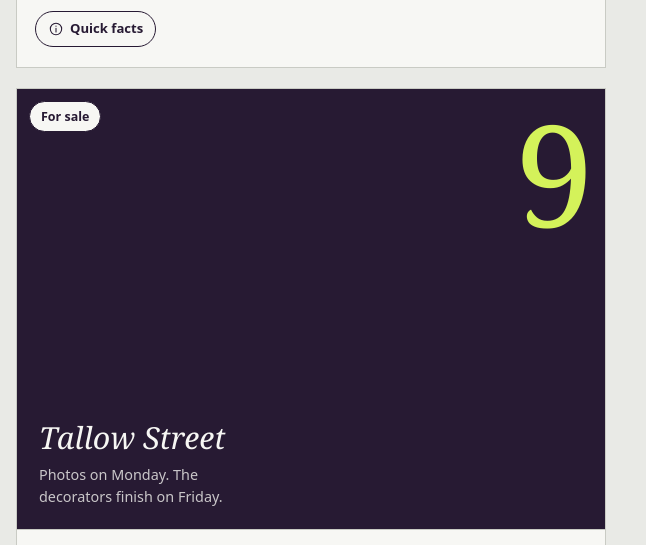
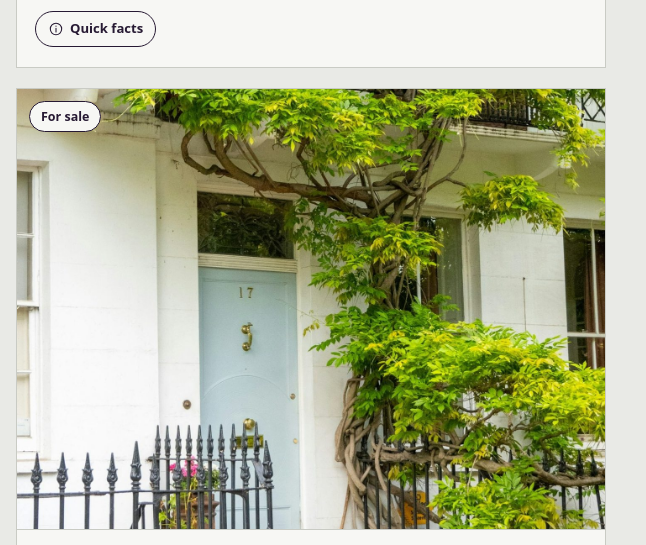
Before and after one commit to idrishannn/concept-sites, an Astro site: page /real-estate in a window 1280 px wide. Shown: the part 2734-3279 px from the top of the page, 634-1280 px from the left. Built offline with nearby package versions, Linux system fonts and the light colour scheme; Astro itself is replaced by a stand-in of ours.

Commit message:
Tillwick: photo for listing 6 (Tallow Street)
Co-Authored-By: Claude Opus 5.5 <noreply@anthropic.com>
Claude-Session: https://claude.ai/code/session_016BY8ZbZJzD1BD9GkrzMTL1

```diff
--- a/docs/real-estate/ASSETS.md
+++ b/docs/real-estate/ASSETS.md
@@ -16,4 +16,6 @@
 No template, JS library or animation package used. `lucide-static` was considered in the brief but not needed.
 Footer credits: fonts named; "Photos: Unsplash" appears automatically once any listing photo exists.
 
+| `listing-6.jpg` pale blue door, wisteria | Benjamin Cheng, Unsplash (_9h6HrtFncg); cropped to the door, leaving out a wall plaque | Unsplash License |
+
 Added 2026-11-27 (downloaded by Idrishan; cropped and compressed to ≤ 460 KB).
--- a/docs/real-estate/PHOTOS.md
+++ b/docs/real-estate/PHOTOS.md
@@ -12,5 +12,7 @@ until each file exists. No people appear in any of these.
 | `listing-4.jpg` | https://unsplash.com/photos/ornate-facade-of-a-building-with-arched-windows-and-balconies-71RbY3hOlSk | Alexander Mass | Old Ropewalk apartment with arched windows and balconies |
 | `listing-5.jpg` | https://unsplash.com/photos/X1TVWO1sDss | Bill Mason | Quillby Docks street door / urban façade |
 
-All five added 2026-11-27. Listing 6 has no photo: it shows a typographic "photos on Monday" panel (PLAYBOOK media rule: no clip-art stand-ins).
+| `listing-6.jpg` | https://unsplash.com/photos/_9h6HrtFncg | Benjamin Cheng | Tallow Street rowhouse, pale blue door under wisteria |
+
+All six added 2026-11-27.
 Footer credit: "Photos: Unsplash".
--- a/docs/real-estate/STATUS.md
+++ b/docs/real-estate/STATUS.md
@@ -25,3 +25,4 @@ Live demo: https://concept-sites-drab.vercel.app/real-estate/
 - Phones: one-row header; concept badge moved into the hero's top padding (no longer covers the figures).
 - Waiting on: the 5 listing photos (`PHOTOS.md`). The hero card uses `listing-1.jpg` automatically.
 - 23:20 · 5 listing photos added (cropped, ≤ 460 KB). Listing 3 cropped to drop a real business sign; listing 5 cropped to the door only (removes a real organisation's logo). Listing 6 now a typographic "photos on Monday" panel instead of a drawing.
+- 23:30 · Listing 6 photo added (Benjamin Cheng, Unsplash). All six listings now have photos.
--- a/src/concepts/real-estate/content.js
+++ b/src/concepts/real-estate/content.js
@@ -254,9 +254,8 @@ export const listings = [
     status: "For sale",
     size: "wide",
     tone: "brick",
-    photo: null,
-    soon: "Photos on Monday. The decorators finish on Friday.",
-    alt: "Line drawing of a small brick rowhouse on Tallow Street",
+    photo: "listing-6",
+    alt: "White rowhouse on Tallow Street with a pale blue door under an old wisteria",
     why: "The cheapest way into Kilnworth this year. The loft is already boarded, so the third bedroom is half done.",
     agent: "Juno",
     facts: [
```
Also changed, not shown: public/photos/real-estate/listing-6.jpg (added).
